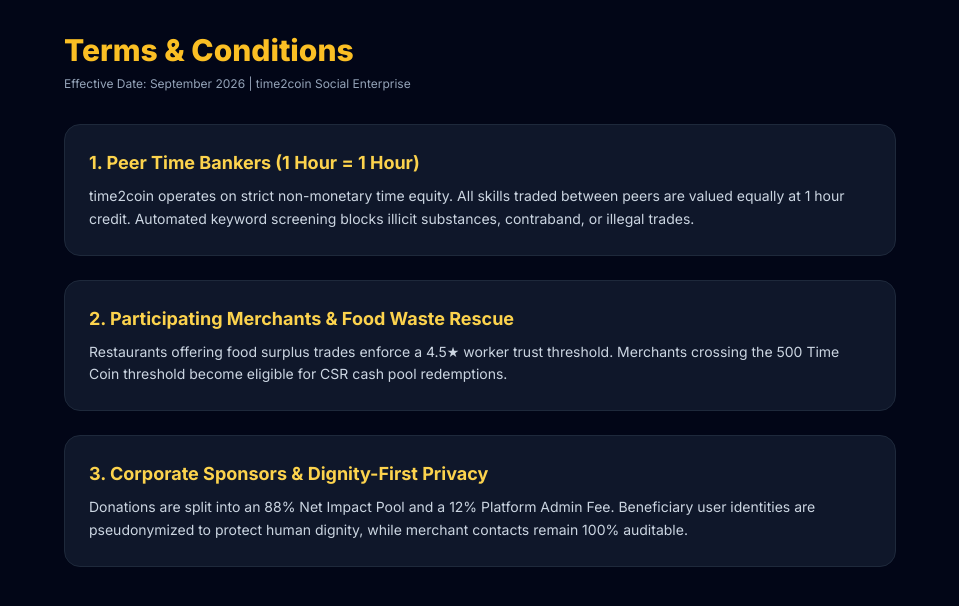
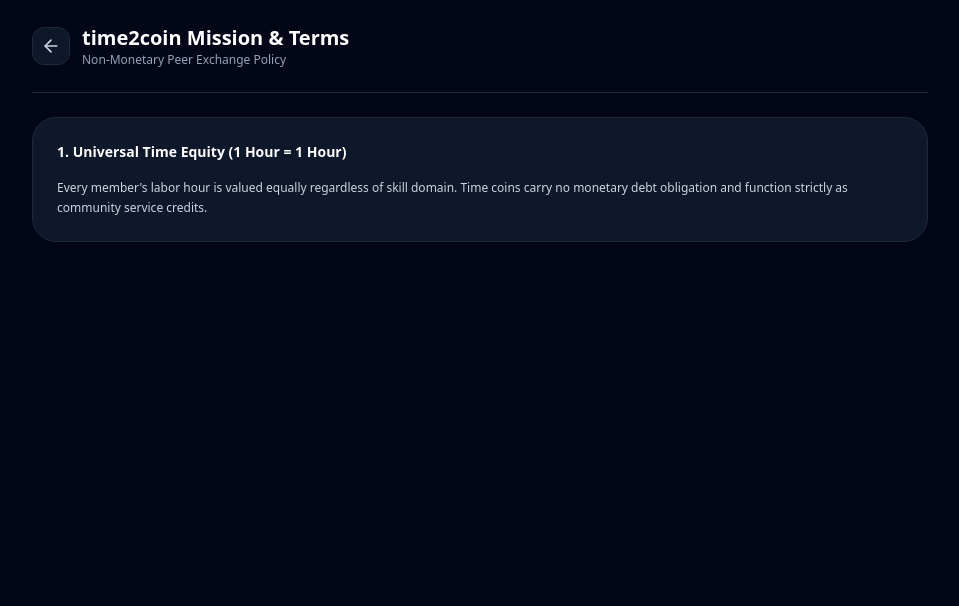
Before and after one commit to time2coin/time2coin, a Next.js app: page /terms in a window 1280 px wide. Shown: the top 606 px of the page, without its empty margins (160-1119 px from the left). Built offline with nearby package versions, Linux system fonts and the light colour scheme.

Commit message:
Refactor Terms and Conditions page structure
Updated the Terms and Conditions page layout and content.

```diff
--- a/app/terms/page.tsx
+++ b/app/terms/page.tsx
@@ -1,29 +1,27 @@
 'use client';
 
 import React from 'react';
+import { ShieldCheck, ArrowLeft } from 'lucide-react';
 
-export default function TermsAndConditionsPage() {
+export default function TermsPage() {
   return (
-    <div className="min-h-screen bg-slate-950 text-slate-100 p-8 max-w-4xl mx-auto">
-      <h1 className="text-3xl font-extrabold text-amber-400 mb-2">Terms & Conditions</h1>
-      <p className="text-xs text-slate-400 mb-8">Effective Date: September 2026 | time2coin Social Enterprise</p>
+    <div className="min-h-screen bg-slate-950 text-slate-100 font-sans p-6">
+      <header className="max-w-4xl mx-auto flex items-center justify-between pb-6 border-b border-slate-800 mb-6">
+        <div className="flex items-center gap-3">
+          <a href="/" className="p-2 bg-slate-900 hover:bg-slate-800 border border-slate-800 rounded-xl transition">
+            <ArrowLeft className="w-5 h-5 text-slate-300" />
+          </a>
+          <div>
+            <h1 className="text-xl font-bold text-white">time2coin Mission & Terms</h1>
+            <p className="text-xs text-slate-400">Non-Monetary Peer Exchange Policy</p>
+          </div>
+        </div>
+      </header>
 
-      <div className="space-y-6 text-sm text-slate-300 leading-relaxed">
-        <section className="bg-slate-900 border border-slate-800 p-6 rounded-2xl">
-          <h2 className="text-lg font-bold text-amber-300 mb-2">1. Peer Time Bankers (1 Hour = 1 Hour)</h2>
-          <p>time2coin operates on strict non-monetary time equity. All skills traded between peers are valued equally at 1 hour credit. Automated keyword screening blocks illicit substances, contraband, or illegal trades.</p>
-        </section>
-
-        <section className="bg-slate-900 border border-slate-800 p-6 rounded-2xl">
-          <h2 className="text-lg font-bold text-amber-300 mb-2">2. Participating Merchants & Food Waste Rescue</h2>
-          <p>Restaurants offering food surplus trades enforce a 4.5★ worker trust threshold. Merchants crossing the 500 Time Coin threshold become eligible for CSR cash pool redemptions.</p>
-        </section>
-
-        <section className="bg-slate-900 border border-slate-800 p-6 rounded-2xl">
-          <h2 className="text-lg font-bold text-amber-300 mb-2">3. Corporate Sponsors & Dignity-First Privacy</h2>
-          <p>Donations are split into an 88% Net Impact Pool and a 12% Platform Admin Fee. Beneficiary user identities are pseudonymized to protect human dignity, while merchant contacts remain 100% auditable.</p>
-        </section>
-      </div>
+      <main className="max-w-4xl mx-auto bg-slate-900 border border-slate-800 rounded-3xl p-6 space-y-4 text-xs text-slate-300 leading-relaxed">
+        <h2 className="text-sm font-bold text-white">1. Universal Time Equity (1 Hour = 1 Hour)</h2>
+        <p>Every member's labor hour is valued equally regardless of skill domain. Time coins carry no monetary debt obligation and function strictly as community service credits.</p>
+      </main>
     </div>
   );
 }
```
